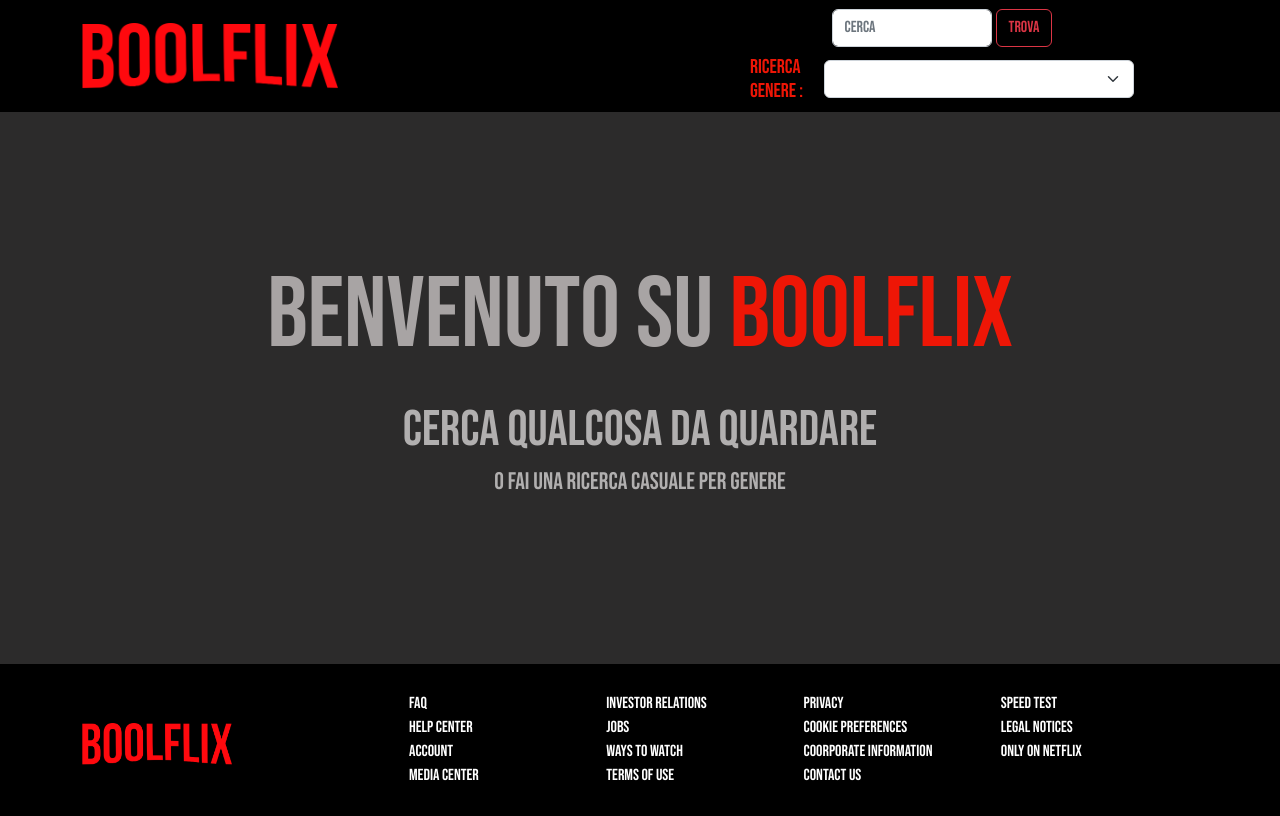
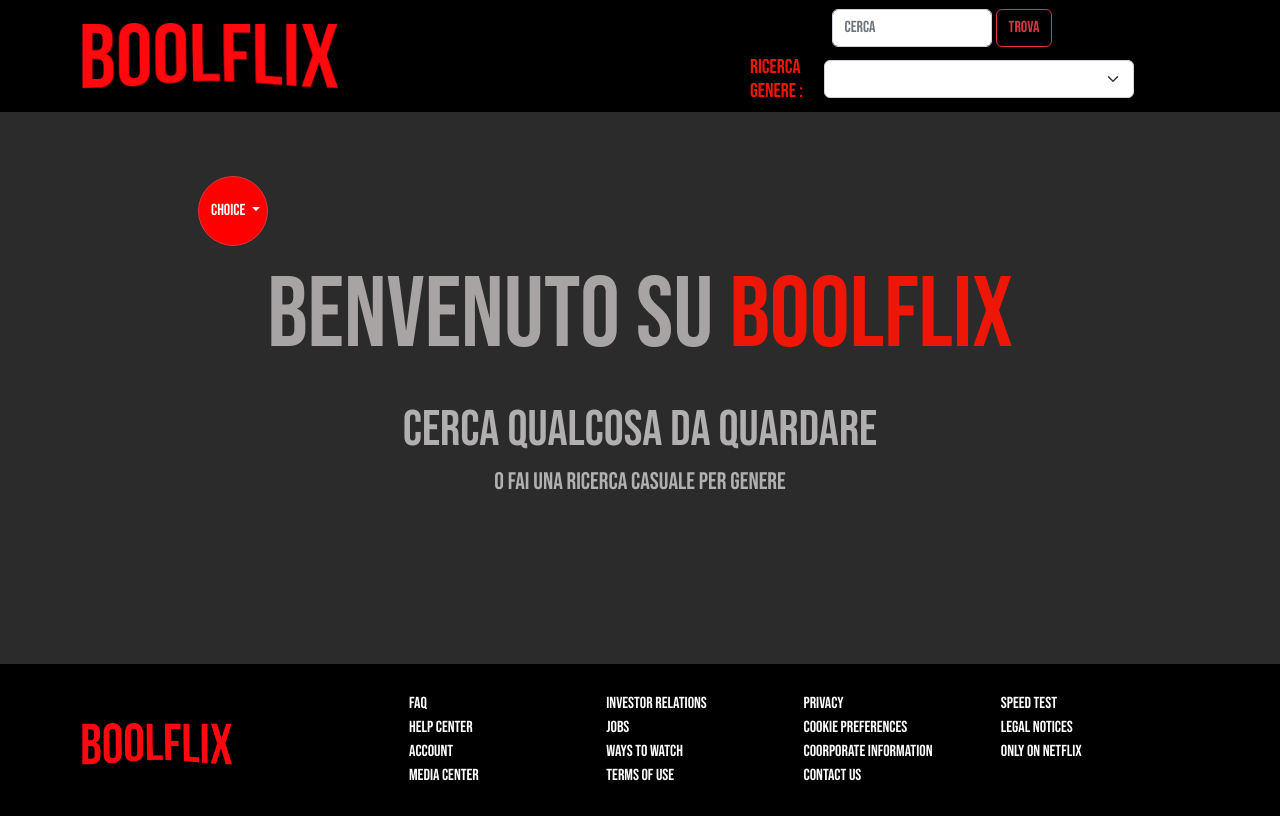
Before and after one commit to Ali-Chouchene/vite-boolflix, a Vue app: page / in a window 1280 px wide. Built offline with nearby package versions, Linux system fonts and the light colour scheme.

Commit message:
added navigation button

```diff
--- a/index.html
+++ b/index.html
@@ -18,6 +18,9 @@
 
 <body>
   <div id="app"></div>
+  <script src="https://cdn.jsdelivr.net/npm/bootstrap@5.3.0-alpha1/dist/js/bootstrap.bundle.min.js"
+    integrity="sha384-w76AqPfDkMBDXo30jS1Sgez6pr3x5MlQ1ZAGC+nuZB+EYdgRZgiwxhTBTkF7CXvN"
+    crossorigin="anonymous"></script>
   <script type="module" src="/src/main.js"></script>
 </body>
 
--- a/src/components/AppMain.vue
+++ b/src/components/AppMain.vue
@@ -3,9 +3,10 @@ import CardSection from './subcomponents/CardSection.vue'
 import { store } from '../../src/data/store'
 import WelcomePage from './subcomponents/WelcomePage.vue'
 import Loader from './subcomponents/Loader.vue'
+import NavButton from './subcomponents/NavButton.vue'
 export default {
     name: 'AppMain',
-    components: { CardSection, WelcomePage, Loader },
+    components: { CardSection, WelcomePage, Loader, NavButton },
     data() {
         return {
             store
@@ -17,10 +18,11 @@ export default {
 </script>
 <template>
     <main class=" py-2">
+        <nav-button></nav-button>
         <welcome-page v-if="!store.movies.length && !store.isLoading && !store.series.length"></welcome-page>
         <loader v-if="store.isLoading"></loader>
-        <card-section collection='movies' title="FILM"></card-section>
-        <card-section collection='series' title="SERIE TV"></card-section>
+        <card-section id="movies" collection='movies' title="FILM"></card-section>
+        <card-section id="series" collection='series' title="SERIE TV"></card-section>
     </main>
 </template>
 
--- /dev/null
+++ b/src/components/subcomponents/NavButton.vue
@@ -0,0 +1,42 @@
+<script>
+import { store } from '../../data/store'
+export default {
+    name: 'NavButton',
+    components: {},
+    data() {
+        return {
+            store
+        }
+    },
+}
+
+</script>
+
+<template>
+    <div class="btn-group ms-5">
+        <button type="button" class="btn btn-danger dropdown-toggle" data-bs-toggle="dropdown" aria-expanded="false">
+            Choice
+        </button>
+        <ul class="dropdown-menu">
+            <li><a class="dropdown-item" href="#movies">Movies</a></li>
+            <li><a class="dropdown-item" href="#series">Series</a></li>
+        </ul>
+    </div>
+</template>
+
+<style lang="scss" scoped>
+.btn-group {
+    position: fixed;
+    top: 22vh;
+    left: 150px;
+
+
+}
+
+.dropdown-toggle {
+    width: 70px;
+    height: 70px;
+    border-radius: 50%;
+    background-color: red;
+}
+</style>
```
